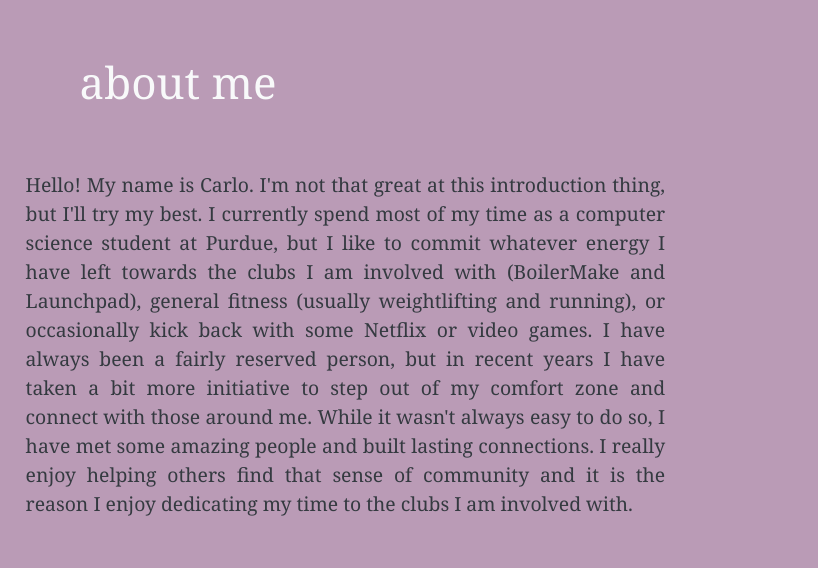
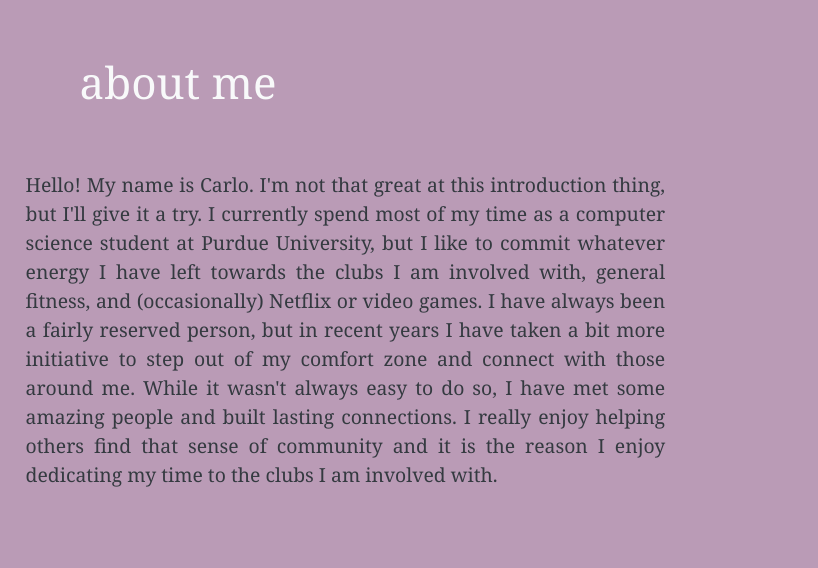
Before and after one commit to ccirrin/Personal-Website, a plain HTML site: page index.html in a window 1280 px wide. Shown: the part 850-1418 px from the top of the page, 462-1280 px from the left. Drawn offline with nearby package versions, Linux system fonts and the light colour scheme.

Commit message:
updated bio

```diff
--- a/index.html
+++ b/index.html
@@ -174,8 +174,8 @@
             <div class="d-flex flex-column justify-content-start">
               <p class="text-dark content-paragraph">
                 Hello! My name is Carlo.
-                I'm not that great at this introduction thing, but I'll try my best.
-                I currently spend most of my time as a computer science student at Purdue, but I like to commit whatever energy I have left towards the clubs I am involved with (BoilerMake and Launchpad), general fitness (usually weightlifting and running), or occasionally kick back with some Netflix or video games.
+                I'm not that great at this introduction thing, but I'll give it a try.
+                I currently spend most of my time as a computer science student at Purdue University, but I like to commit whatever energy I have left towards the clubs I am involved with, general fitness, and (occasionally) Netflix or video games.
                 I have always been a fairly reserved person, but in recent years I have taken a bit more initiative to step out of my comfort zone and connect with those around me.
                 While it wasn't always easy to do so, I have met some amazing people and built lasting connections.
                 I really enjoy helping others find that sense of community and it is the reason I enjoy dedicating my time to the clubs I am involved with.
```
